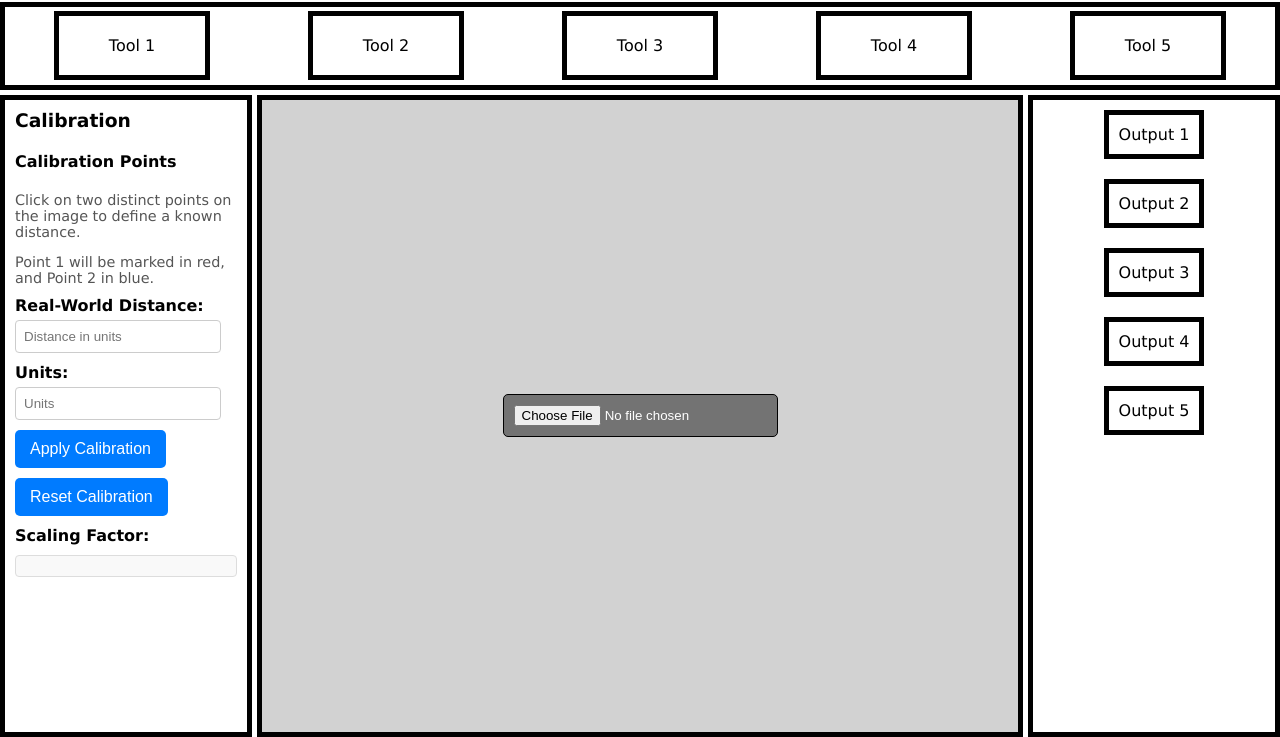
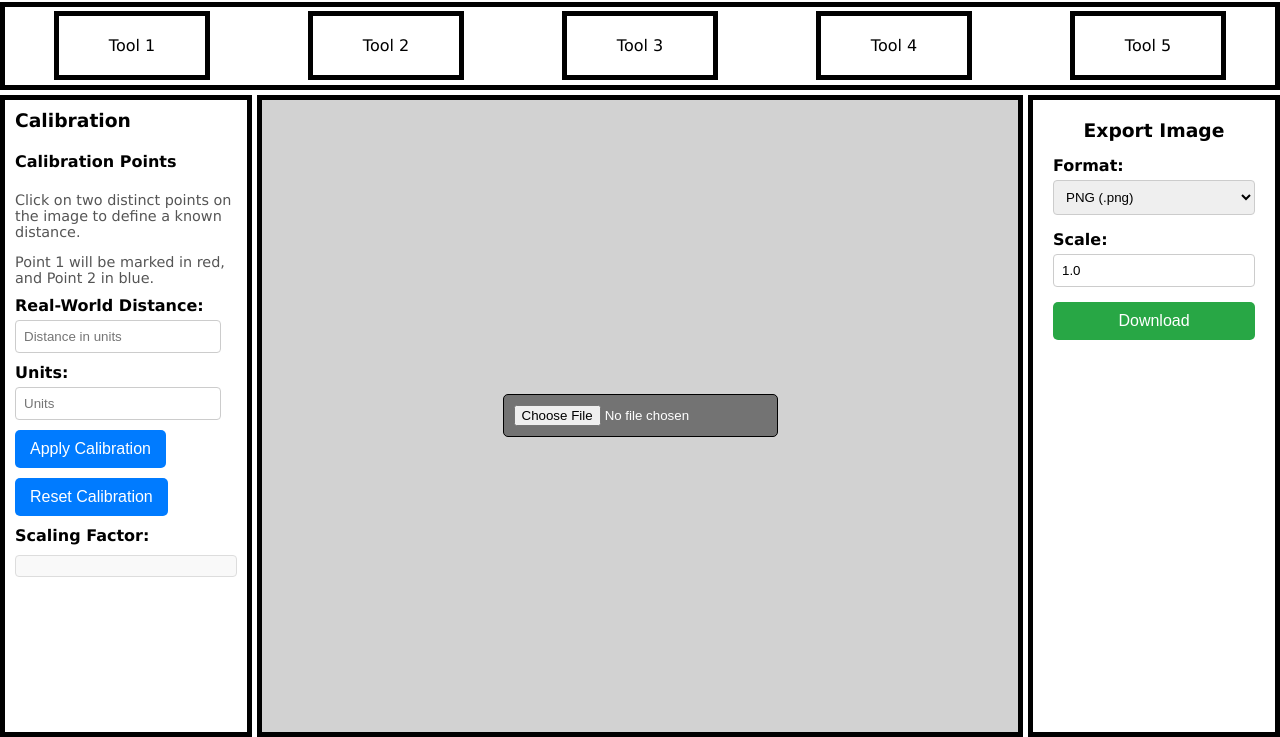
Before and after one commit to zeez30/Image-Analysis-Package, a plain HTML site: page public/html/index.html in a window 1280 px wide. Shown: the part 63-800 px from the top of the page. Drawn offline with Linux system fonts and the light colour scheme.

Commit message:
Adding front end export menu (replacing output menu on the right)

```diff
--- a/public/css/styles.css
+++ b/public/css/styles.css
@@ -172,6 +172,49 @@ align-items: stretch;
     }
 }
 
+/* Export Menu (Replaces the Output Box) */
+.exportMenu {
+    grid-area: 3 / 9 / 10 / 11;
+    border: 5px solid black;
+    display: flex;
+    flex-direction: column;
+    padding: 20px;
+}
+
+.exportMenu h3 {
+    margin-top: 0;
+    margin-bottom: 15px;
+    text-align: center;
+}
+
+.exportMenu label {
+    margin-bottom: 5px;
+    font-weight: bold;
+}
+
+.exportMenu select,
+.exportMenu input[type="number"],
+.exportMenu input[type="range"] {
+    padding: 8px;
+    margin-bottom: 15px;
+    border: 1px solid #ccc;
+    border-radius: 4px;
+}
+
+.exportMenu button {
+    padding: 10px 15px;
+    background-color: #28a745;
+    color: white;
+    border: none;
+    border-radius: 5px;
+    cursor: pointer;
+    font-size: inherit;
+}
+
+.exportMenu button:hover {
+    background-color: #1e7e34;
+}
+
 /* Input Box (where the data is input) */
 .inputBox {
     grid-area: 3 / 1 / 10 / 3;
@@ -254,7 +297,7 @@ align-items: stretch;
     margin-bottom: 10px;
 }
 
-/* Output Box (where the data is output) */
+/* Output Box (where the data is output)
 .outputBox {
     grid-area: 3 / 9 / 10 / 11;
     border: 5px solid black;
@@ -276,7 +319,7 @@ align-items: stretch;
         padding: 10px;
         margin: 10px;
     }
-}
+}*/
 
 /* Image Container (where the imported image goes) */
 .imageContainer {
--- a/public/html/index.html
+++ b/public/html/index.html
@@ -67,14 +67,19 @@
     </div>
 
 
-    <div class="outputBox">
-        <ul>
-            <li>Output 1</li>
-            <li>Output 2</li>
-            <li>Output 3</li>
-            <li>Output 4</li>
-            <li>Output 5</li>
-        </ul>
+    <div class="exportMenu">
+        <h3>Export Image</h3>
+        <label for="exportFormat">Format:</label>
+        <select id="exportFormat">
+            <option value="png">PNG (.png)</option>
+            <option value="jpeg">JPEG (.jpeg)</option>
+            <option value="tiff">TIFF (.tiff)</option>
+        </select>
+        <label for="exportScale">Scale:</label>
+        <input type="number" id="exportScale" value="1.0" step="0.1" min="0.1">
+        <label for="exportQuality" id="jpegQualityLabel" style="display: none;">Quality (0-1):</label>
+        <input type="range" id="exportQuality" min="0" max="1" step="0.01" value="0.9" style="display: none;">
+        <button id="downloadButton">Download</button>
     </div>
 
     <div class="imageContainer">
```
